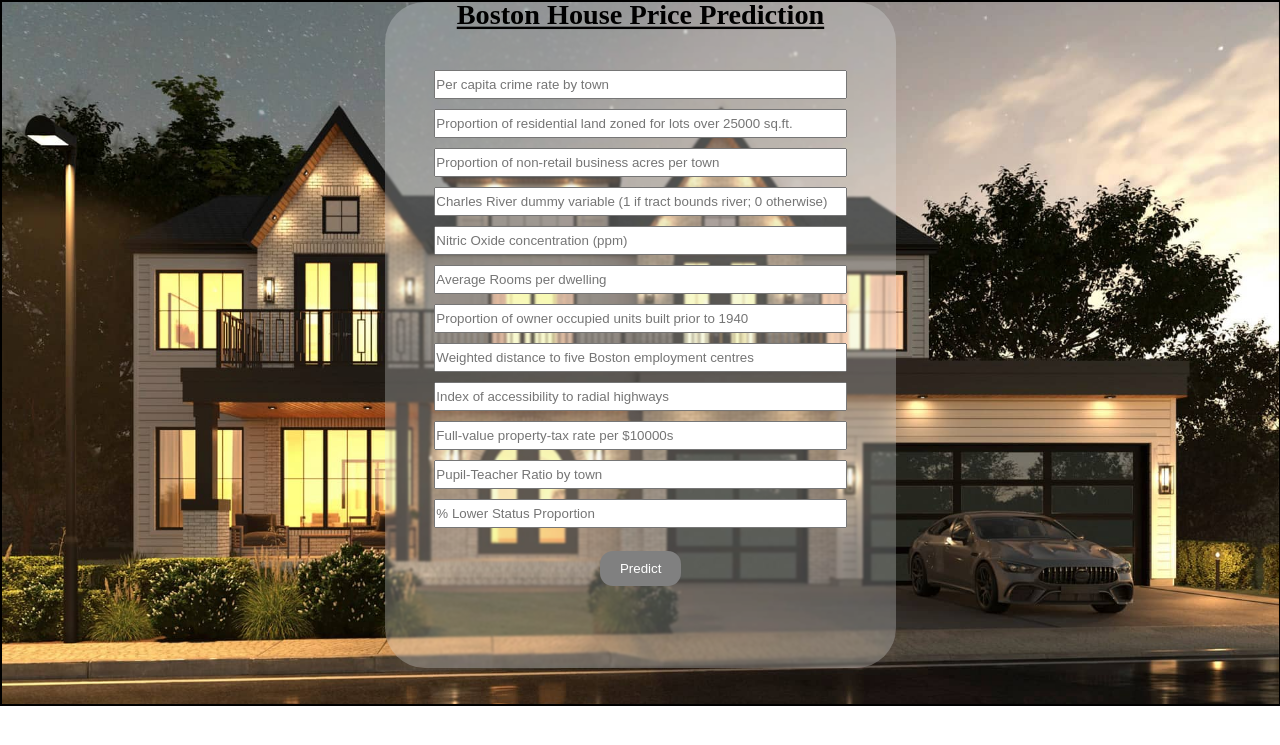
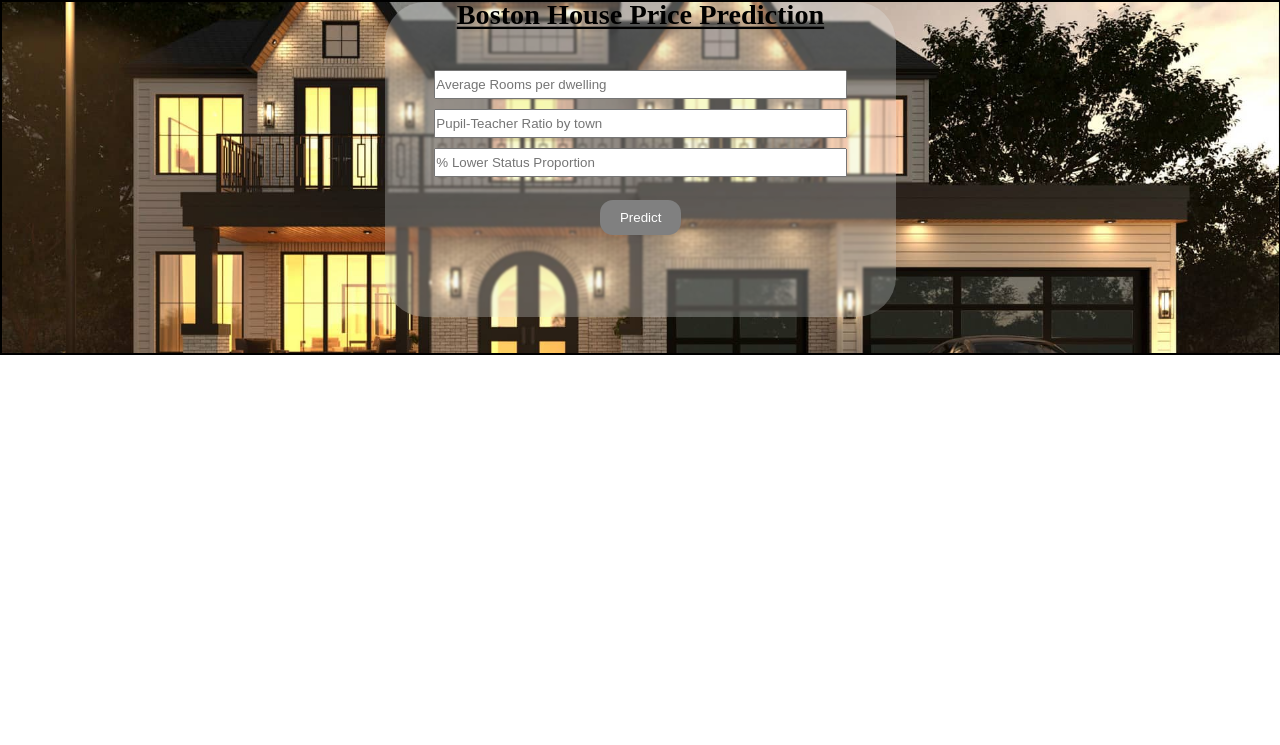
Before and after one commit to SujayMann/Boston_House_Pricing, a Flask app: page / in a window 1280 px wide. Shown: the top 745 px of the page. Run offline with Flask 3, Linux system fonts and the light colour scheme; parts of the project's set-up code (start-up, migrations or seed data) failed here and were passed over.

Commit message:
html update

```diff
--- a/templates/home.html
+++ b/templates/home.html
@@ -151,41 +151,10 @@
                     <h1>Boston House Price Prediction</h1>
                     <br>
                     <br>
-                    <input class="hero" type="text" name="Per capita crime rate by town"
-                        title="Per capita crime rate by town" placeholder="Per capita crime rate by town" ,
-                        required="required" /><br>
-                    <input class="hero" type="text"
-                        name="Proportion of residential land zoned for lots over 25000 sq.ft."
-                        title="Proportion of residential land zoned for lots over 25000 sq.ft."
-                        placeholder="Proportion of residential land zoned for lots over 25000 sq.ft." ,
-                        required="required" /><br>
-                    <input class="hero" type="text" name="Proportion of non-retail business acres per town"
-                        title="Proportion of non-retail business acres per town"
-                        placeholder="Proportion of non-retail business acres per town" , required="required" /><br>
-                    <input class="hero" type="text"
-                        name="Charles River dummy variable (1 if tract bounds river; 0 otherwise)"
-                        title="Charles River dummy variable (1 if tract bounds river; 0 otherwise)"
-                        placeholder="Charles River dummy variable (1 if tract bounds river; 0 otherwise)" ,
-                        required="required" /><br>
-                    <input class="hero" type="text" name="Nitric Oxide concentration (ppm)"
-                        title="Nitric Oxide concentration (ppm)" placeholder="Nitric Oxide concentration (ppm)" ,
-                        required="required" /><br>
-                    <input class="hero" type="text" name="Average Rooms per dwwelling"
+
+                    <input class="hero" type="text" name="Average Rooms per dwelling"
                         title="Average Rooms per dwelling" placeholder="Average Rooms per dwelling" ,
                         required="required" /><br>
-                    <input class="hero" type="text" name="Proportion of owner occupied units built prior to 1940"
-                        title="Proportion of owner occupied units built prior to 1940"
-                        placeholder="Proportion of owner occupied units built prior to 1940" ,
-                        required="required" /><br>
-                    <input class="hero" type="text" name="Weighted distance to five Boston employment centres"
-                        title="Weighted distance to five Boston employment centres"
-                        placeholder="Weighted distance to five Boston employment centres" , required="required" /><br>
-                    <input class="hero" type="text" name="Index of accessibility to radial highways"
-                        title="Index of accessibility to radial highways"
-                        placeholder="Index of accessibility to radial highways" , required="required" /><br>
-                    <input class="hero" type="text" name="Full-value property-tax rate per $10000"
-                        title="Full-value property-tax rate per $10000"
-                        placeholder="Full-value property-tax rate per $10000s" , required="required" /><br>
                     <input class="hero" type="text" name="Pupil-Teacher Ratio by town"
                         title="Pupil-Teacher Ratio by town" placeholder="Pupil-Teacher Ratio by town" ,
                         required="required" /><br>
```
